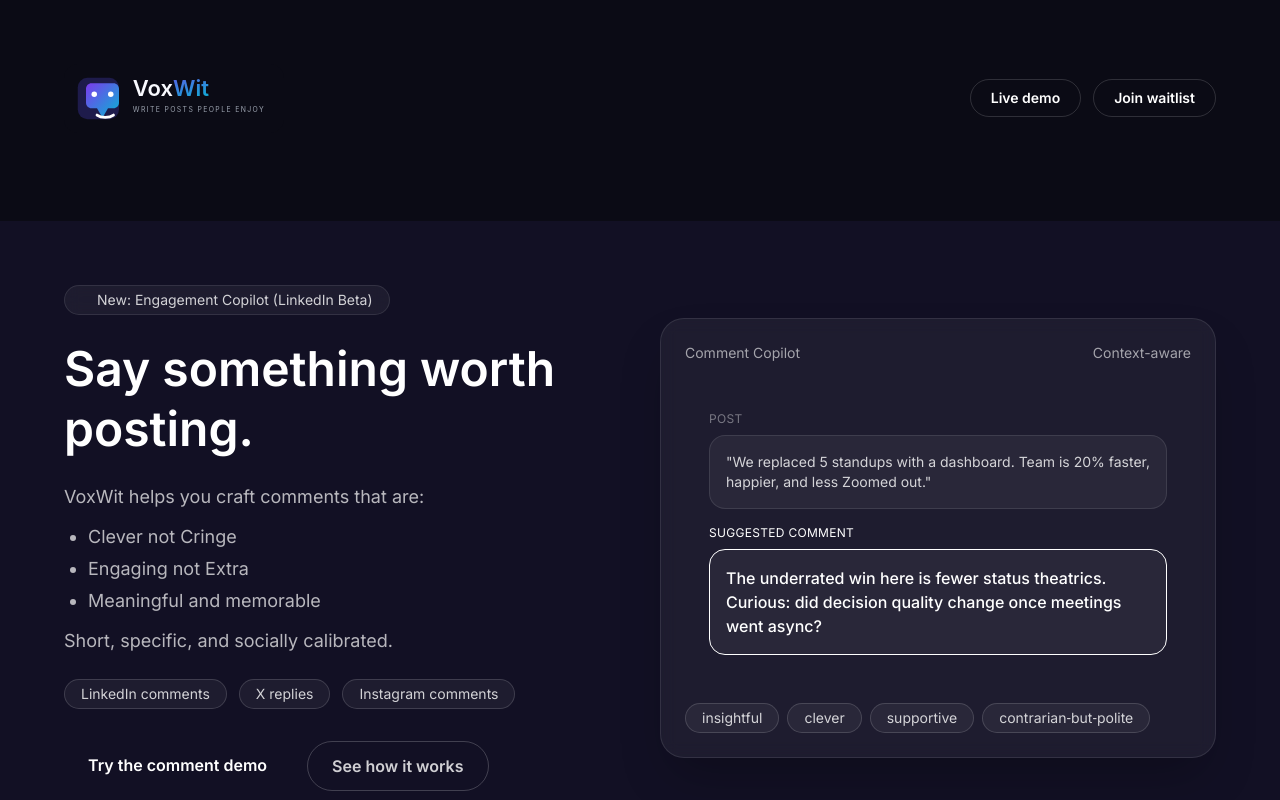
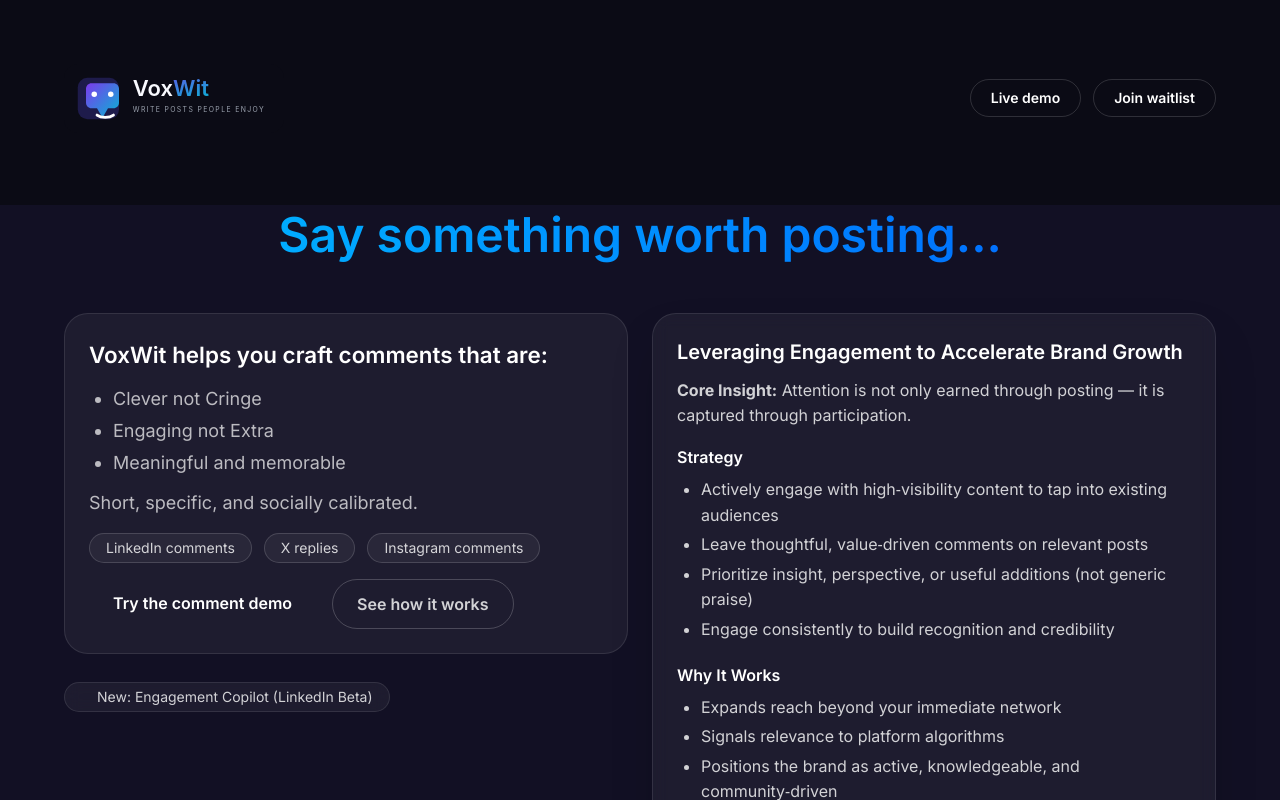
Before and after one commit to EricKovar/VoxWit-Website, a Next.js app: page / in a window 1280 px wide. Shown: the top 800 px of the page. Built offline with nearby package versions, Linux system fonts and the light colour scheme.

Commit message:
Hero/layout polish: tighter header gap, headline gradient + ellipsis, left card badge moved, bold white subhead lead, spacing tweaks

```diff
--- a/src/app/engagement/page.tsx
+++ b/src/app/engagement/page.tsx
@@ -14,22 +14,21 @@
   return (
     <main className="relative overflow-hidden bg-midnight text-white">
       <div className="absolute inset-x-0 top-[-200px] z-0 h-[500px] bg-gradient-to-b from-electricPurple/30 via-transparent to-transparent blur-3xl" />
-      <div className="relative z-10 flex flex-col gap-6">
+      <div className="relative z-10 flex flex-col gap-2">
         <SiteHeader />
 
         {/* Hero */}
-        <section className="section-wrapper" style={{ backgroundColor: "#121024" }}>
-          <div className="mx-auto grid max-w-6xl gap-10 lg:grid-cols-2 lg:items-center">
-            <div className="space-y-6">
-              <div className="inline-flex items-center gap-2 rounded-full border border-white/10 bg-white/5 px-4 py-1 text-sm text-white/80 backdrop-blur">
-                <span className="h-2 w-2 rounded-full bg-softCyan" />
-                New: Engagement Copilot (LinkedIn Beta)
+        <section className="section-wrapper" style={{ backgroundColor: "#121024", paddingTop: 0 }}>
+          <div className="mx-auto max-w-6xl">
+            <h1 className="text-4xl font-semibold leading-tight sm:text-5xl text-center bg-gradient-to-r from-sky-400 to-blue-600 bg-clip-text text-transparent">
+              Say something worth posting...
+            </h1>
           </div>
-              <h1 className="text-4xl font-semibold leading-tight sm:text-5xl">
-                Say something worth posting.
-              </h1>
+          <div className="mx-auto grid max-w-6xl gap-6 lg:grid-cols-2 lg:items-start mt-12">
+            <div className="space-y-4">
+              <div className="rounded-3xl border border-white/10 bg-white/5 p-6">
                 <div className="text-lg text-white/70 space-y-3">
-                <p>VoxWit helps you craft comments that are:</p>
+                  <p className="font-semibold text-[1.4rem] text-white">VoxWit helps you craft comments that are:</p>
                   <ul className="list-disc pl-6 space-y-1">
                     <li>Clever not Cringe</li>
                     <li>Engaging not Extra</li>
@@ -37,12 +36,12 @@
                   </ul>
                   <p>Short, specific, and socially calibrated.</p>
                 </div>
-              <div className="flex flex-wrap gap-3">
+                <div className="mt-4 flex flex-wrap gap-3">
                   <Pill>LinkedIn comments</Pill>
                   <Pill>X replies</Pill>
                   <Pill>Instagram comments</Pill>
                 </div>
-              <div className="flex gap-4 pt-2">
+                <div className="mt-4 flex gap-4">
                   <Link href="#try" className="rounded-full bg-electricPurple px-6 py-3 text-base font-semibold text-white shadow-glow transition hover:scale-[1.01] hover:bg-electricPurple/90">
                     Try the comment demo
                   </Link>
@@ -51,33 +50,43 @@
                   </Link>
                 </div>
               </div>
-            <div className="rounded-3xl border border-white/10 bg-white/5 p-6 text-white shadow-2xl shadow-electricPurple/30 backdrop-blur">
-              <header className="flex items-center justify-between text-sm text-white/60">
-                <span>Comment Copilot</span>
-                <div className="flex items-center gap-2">
+              <div className="mt-3 inline-flex items-center gap-2 rounded-full border border-white/10 bg-white/5 px-4 py-1 text-sm text-white/80 backdrop-blur">
                 <span className="h-2 w-2 rounded-full bg-softCyan" />
-                  Context-aware
-                </div>
-              </header>
-              <div className="mt-6 grid gap-4 rounded-2xl bg-midnight/60 p-6">
-                <div>
-                  <p className="text-xs uppercase tracking-wide text-white/40">Post</p>
-                  <div className="mt-2 rounded-2xl border border-white/10 bg-white/5 p-4 text-sm text-white/80">
-                    "We replaced 5 standups with a dashboard. Team is 20% faster, happier, and less Zoomed out."
+                New: Engagement Copilot (LinkedIn Beta)
               </div>
             </div>
-                <div>
-                  <p className="text-xs uppercase tracking-wide text-softCyan">Suggested comment</p>
-                  <div className="mt-2 rounded-2xl border border-softCyan/30 bg-white/5 p-4 text-base font-medium text-white">
-                    The underrated win here is fewer status theatrics. Curious: did decision quality change once meetings went async?
+            <div className="rounded-3xl border border-white/10 bg-white/5 p-6 text-white shadow-2xl shadow-electricPurple/30 backdrop-blur">
+              <h3 className="text-xl font-semibold text-softCyan">Leveraging Engagement to Accelerate Brand Growth</h3>
+              <p className="mt-3 text-white/80">
+                <strong>Core Insight:</strong> Attention is not only earned through posting — it is captured through participation.
+              </p>
+              <div className="mt-4">
+                <h4 className="text-base font-semibold text-white">Strategy</h4>
+                <ul className="mt-2 list-disc pl-6 text-white/80 space-y-1">
+                  <li>Actively engage with high‑visibility content to tap into existing audiences</li>
+                  <li>Leave thoughtful, value‑driven comments on relevant posts</li>
+                  <li>Prioritize insight, perspective, or useful additions (not generic praise)</li>
+                  <li>Engage consistently to build recognition and credibility</li>
+                </ul>
               </div>
+              <div className="mt-5">
+                <h4 className="text-base font-semibold text-white">Why It Works</h4>
+                <ul className="mt-2 list-disc pl-6 text-white/80 space-y-1">
+                  <li>Expands reach beyond your immediate network</li>
+                  <li>Signals relevance to platform algorithms</li>
+                  <li>Positions the brand as active, knowledgeable, and community‑driven</li>
+                </ul>
               </div>
+              <div className="mt-5">
+                <h4 className="text-base font-semibold text-white">Execution Principle</h4>
+                <p className="mt-2 text-white/80">“Be where the attention already is — and contribute meaningfully.”</p>
               </div>
-              <div className="mt-6 flex flex-wrap gap-2">
-                <Pill>insightful</Pill>
-                <Pill>clever</Pill>
-                <Pill>supportive</Pill>
-                <Pill>contrarian‑but‑polite</Pill>
+              <div className="mt-5">
+                <h4 className="text-base font-semibold text-white">Expected Outcome</h4>
+                <p className="mt-2 text-white/80">Increased visibility, stronger audience trust, and accelerated organic growth.</p>
+              </div>
+              <div className="mt-6 text-sm text-white/50">
+                Sources / Influences: Gary Vaynerchuk · Neil Patel · Jasmine Star · Alex Hormozi
               </div>
             </div>
           </div>
--- a/src/app/page.tsx
+++ b/src/app/page.tsx
@@ -14,22 +14,21 @@
   return (
     <main className="relative overflow-hidden bg-midnight text-white">
       <div className="absolute inset-x-0 top-[-200px] z-0 h-[500px] bg-gradient-to-b from-electricPurple/30 via-transparent to-transparent blur-3xl" />
-      <div className="relative z-10 flex flex-col gap-6">
+      <div className="relative z-10 flex flex-col gap-2">
         <SiteHeader />
 
         {/* Hero */}
-        <section className="section-wrapper" style={{ backgroundColor: "#121024" }}>
-          <div className="mx-auto grid max-w-6xl gap-10 lg:grid-cols-2 lg:items-center">
-            <div className="space-y-6">
-              <div className="inline-flex items-center gap-2 rounded-full border border-white/10 bg-white/5 px-4 py-1 text-sm text-white/80 backdrop-blur">
-                <span className="h-2 w-2 rounded-full bg-softCyan" />
-                New: Engagement Copilot (LinkedIn Beta)
+        <section className="section-wrapper" style={{ backgroundColor: "#121024", paddingTop: 0 }}>
+          <div className="mx-auto max-w-6xl">
+            <h1 className="text-4xl font-semibold leading-tight sm:text-5xl text-center bg-gradient-to-r from-sky-400 to-blue-600 bg-clip-text text-transparent">
+              Say something worth posting...
+            </h1>
           </div>
-              <h1 className="text-4xl font-semibold leading-tight sm:text-5xl">
-                Say something worth posting.
-              </h1>
+          <div className="mx-auto grid max-w-6xl gap-6 lg:grid-cols-2 lg:items-start mt-12">
+            <div className="space-y-4">
+              <div className="rounded-3xl border border-white/10 bg-white/5 p-6">
                 <div className="text-lg text-white/70 space-y-3">
-                <p>VoxWit helps you craft comments that are:</p>
+                  <p className="font-semibold text-[1.4rem] text-white">VoxWit helps you craft comments that are:</p>
                   <ul className="list-disc pl-6 space-y-1">
                     <li>Clever not Cringe</li>
                     <li>Engaging not Extra</li>
@@ -37,12 +36,12 @@
                   </ul>
                   <p>Short, specific, and socially calibrated.</p>
                 </div>
-              <div className="flex flex-wrap gap-3">
+                <div className="mt-4 flex flex-wrap gap-3">
                   <Pill>LinkedIn comments</Pill>
                   <Pill>X replies</Pill>
                   <Pill>Instagram comments</Pill>
                 </div>
-              <div className="flex gap-4 pt-2">
+                <div className="mt-4 flex gap-4">
                   <Link href="#try" className="rounded-full bg-electricPurple px-6 py-3 text-base font-semibold text-white shadow-glow transition hover:scale-[1.01] hover:bg-electricPurple/90">
                     Try the comment demo
                   </Link>
@@ -51,33 +50,43 @@
                   </Link>
                 </div>
               </div>
-            <div className="rounded-3xl border border-white/10 bg-white/5 p-6 text-white shadow-2xl shadow-electricPurple/30 backdrop-blur">
-              <header className="flex items-center justify-between text-sm text-white/60">
-                <span>Comment Copilot</span>
-                <div className="flex items-center gap-2">
+              <div className="mt-3 inline-flex items-center gap-2 rounded-full border border-white/10 bg-white/5 px-4 py-1 text-sm text-white/80 backdrop-blur">
                 <span className="h-2 w-2 rounded-full bg-softCyan" />
-                  Context-aware
-                </div>
-              </header>
-              <div className="mt-6 grid gap-4 rounded-2xl bg-midnight/60 p-6">
-                <div>
-                  <p className="text-xs uppercase tracking-wide text-white/40">Post</p>
-                  <div className="mt-2 rounded-2xl border border-white/10 bg-white/5 p-4 text-sm text-white/80">
-                    "We replaced 5 standups with a dashboard. Team is 20% faster, happier, and less Zoomed out."
+                New: Engagement Copilot (LinkedIn Beta)
               </div>
             </div>
-                <div>
-                  <p className="text-xs uppercase tracking-wide text-softCyan">Suggested comment</p>
-                  <div className="mt-2 rounded-2xl border border-softCyan/30 bg-white/5 p-4 text-base font-medium text-white">
-                    The underrated win here is fewer status theatrics. Curious: did decision quality change once meetings went async?
+            <div className="rounded-3xl border border-white/10 bg-white/5 p-6 text-white shadow-2xl shadow-electricPurple/30 backdrop-blur">
+              <h3 className="text-xl font-semibold text-softCyan">Leveraging Engagement to Accelerate Brand Growth</h3>
+              <p className="mt-3 text-white/80">
+                <strong>Core Insight:</strong> Attention is not only earned through posting — it is captured through participation.
+              </p>
+              <div className="mt-4">
+                <h4 className="text-base font-semibold text-white">Strategy</h4>
+                <ul className="mt-2 list-disc pl-6 text-white/80 space-y-1">
+                  <li>Actively engage with high‑visibility content to tap into existing audiences</li>
+                  <li>Leave thoughtful, value‑driven comments on relevant posts</li>
+                  <li>Prioritize insight, perspective, or useful additions (not generic praise)</li>
+                  <li>Engage consistently to build recognition and credibility</li>
+                </ul>
               </div>
+              <div className="mt-5">
+                <h4 className="text-base font-semibold text-white">Why It Works</h4>
+                <ul className="mt-2 list-disc pl-6 text-white/80 space-y-1">
+                  <li>Expands reach beyond your immediate network</li>
+                  <li>Signals relevance to platform algorithms</li>
+                  <li>Positions the brand as active, knowledgeable, and community‑driven</li>
+                </ul>
               </div>
+              <div className="mt-5">
+                <h4 className="text-base font-semibold text-white">Execution Principle</h4>
+                <p className="mt-2 text-white/80">“Be where the attention already is — and contribute meaningfully.”</p>
               </div>
-              <div className="mt-6 flex flex-wrap gap-2">
-                <Pill>insightful</Pill>
-                <Pill>clever</Pill>
-                <Pill>supportive</Pill>
-                <Pill>contrarian‑but‑polite</Pill>
+              <div className="mt-5">
+                <h4 className="text-base font-semibold text-white">Expected Outcome</h4>
+                <p className="mt-2 text-white/80">Increased visibility, stronger audience trust, and accelerated organic growth.</p>
+              </div>
+              <div className="mt-6 text-sm text-white/50">
+                Sources / Influences: Gary Vaynerchuk · Neil Patel · Jasmine Star · Alex Hormozi
               </div>
             </div>
           </div>
```
Lines whose indentation alone changed are shown as unchanged.
